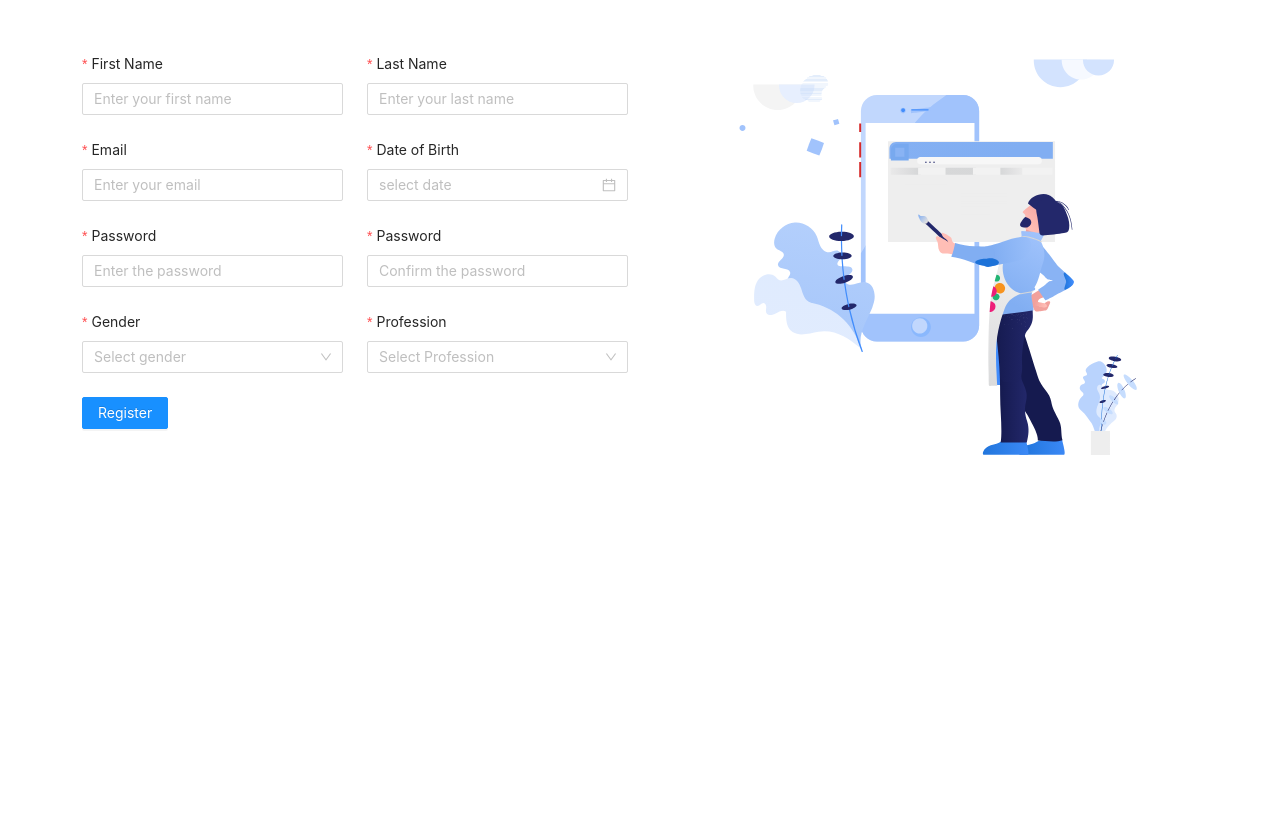
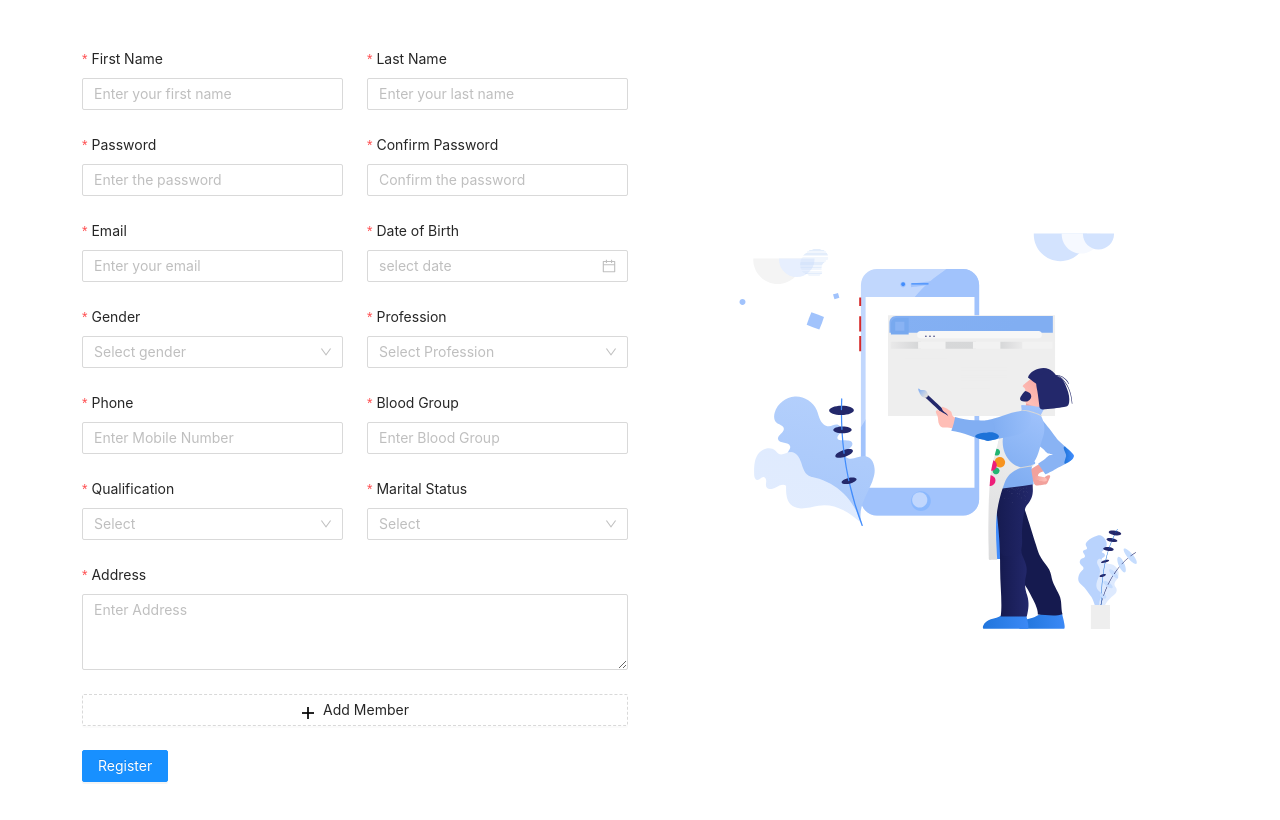
Before and after one commit to emwil23/sindhiSevaProject-Frontend, a React (Create React App) app: page /auth/register in a window 1280 px wide. Shown: the top 820 px of the page. Built offline with nearby package versions, Linux system fonts and the light colour scheme.

Commit message:
Add changes in register component

```diff
--- a/src/Components/pages/registerPage/index.tsx
+++ b/src/Components/pages/registerPage/index.tsx
@@ -1,7 +1,9 @@
 import  {FC} from 'react';
 import Lottie from 'lottie-react';
 import registrationLottie from '../../../assets/register.json';
-import { Button, DatePicker, Form, Input, Select } from "antd";
+import { Button, DatePicker, Form, Input, message, Select, Space } from "antd";
+import { MinusCircleOutlined, PlusOutlined } from "@ant-design/icons";
+import TextArea from "antd/lib/input/TextArea";
 
 const RegisterComponent: FC = () => {
   const onFinish = (values: any) => {
@@ -48,6 +50,62 @@ const RegisterComponent: FC = () => {
             <div className="row">
               <div className="col-md-6">
                 <Form.Item
+                  label="Password"
+                  name="password"
+                  rules={[
+                    {
+                      required: true,
+                      message: "Please enter the password",
+                      type: "string",
+                    },
+                    ({ getFieldValue }) => ({
+                      validator(_, value: string) {
+                        if (!value || value.length >= 6) {
+                          return Promise.resolve();
+                        }
+                        return Promise.reject(
+                          new Error("Password length should be more than 6!")
+                        );
+                      },
+                    }),
+                  ]}
+                >
+                  <Input placeholder="Enter the password" />
+                </Form.Item>
+              </div>
+              <div className="col-md-6">
+                <Form.Item
+                  label="Confirm Password"
+                  name="confirmPassword"
+                  dependencies={["password"]}
+                  hasFeedback
+                  rules={[
+                    {
+                      required: true,
+                      message: "Please enter same password",
+                      type: "string",
+                    },
+                    ({ getFieldValue }) => ({
+                      validator(_, value) {
+                        if (!value || getFieldValue("password") === value) {
+                          return Promise.resolve();
+                        }
+                        return Promise.reject(
+                          new Error(
+                            "The two passwords that you entered do not match!"
+                          )
+                        );
+                      },
+                    }),
+                  ]}
+                >
+                  <Input placeholder="Confirm the password" />
+                </Form.Item>
+              </div>
+            </div>
+            <div className="row">
+              <div className="col-md-6">
+                <Form.Item
                   label="Email"
                   name="email"
                   rules={[
@@ -77,38 +135,7 @@ const RegisterComponent: FC = () => {
                 </Form.Item>
               </div>
             </div>
-            <div className="row">
-              <div className="col-md-6">
-                <Form.Item
-                  label="Password"
-                  name="password"
-                  rules={[
-                    {
-                      required: true,
-                      message: "Please enter the password",
-                      type: "string",
-                    },
-                  ]}
-                >
-                  <Input placeholder="Enter the password" />
-                </Form.Item>
-              </div>
-              <div className="col-md-6">
-                <Form.Item
-                  label="Password"
-                  name="password"
-                  rules={[
-                    {
-                      required: true,
-                      message: "Please enter same password",
-                      type: "string",
-                    },
-                  ]}
-                >
-                  <Input placeholder="Confirm the password" />
-                </Form.Item>
-              </div>
-            </div>
+
             <div className="row">
               <div className="col-md-6">
                 <Form.Item
@@ -149,6 +176,164 @@ const RegisterComponent: FC = () => {
                 </Form.Item>
               </div>
             </div>
+            <div className="row">
+              <div className="col-md-6">
+                <Form.Item
+                  label="Phone "
+                  name="mobile"
+                  rules={[
+                    {
+                      required: true,
+                      message: "Please enter mobile number",
+                      type: "string",
+                    },
+                  ]}
+                >
+                  <Input placeholder="Enter Mobile Number" />
+                </Form.Item>
+              </div>
+              <div className="col-md-6">
+                <Form.Item
+                  label="Blood Group"
+                  name="blood"
+                  rules={[
+                    {
+                      required: true,
+                      message: "Please enter blood group",
+                      type: "string",
+                    },
+                  ]}
+                >
+                  <Input placeholder="Enter Blood Group" />
+                </Form.Item>
+              </div>
+            </div>
+            <div className="row">
+              <div className="col-md-6">
+                <Form.Item
+                  label="Qualification"
+                  name="qualification"
+                  rules={[
+                    {
+                      required: true,
+                      message: "Please enter qualification",
+                      type: "string",
+                    },
+                  ]}
+                >
+                  <Select placeholder="Select">
+                    <Select.Option value="10th">10th</Select.Option>
+                    <Select.Option value="12th">12th</Select.Option>
+                    <Select.Option value="graduate">Graduate</Select.Option>
+                    <Select.Option value="postgraduate">
+                      Post Graduate
+                    </Select.Option>
+                  </Select>
+                </Form.Item>
+              </div>
+              <div className="col-md-6">
+                <Form.Item
+                  label="Marital Status"
+                  name="maritalStatus"
+                  rules={[
+                    {
+                      required: true,
+                      message: "Please select marital status",
+                      type: "string",
+                    },
+                  ]}
+                >
+                  <Select placeholder="Select">
+                    <Select.Option value="married">Married</Select.Option>
+                    <Select.Option value="unmarried">Unmarried</Select.Option>
+                    <Select.Option value="divorce">Divorce</Select.Option>
+                    <Select.Option value="widow">Widow</Select.Option>
+                    <Select.Option value="widower">Widower</Select.Option>
+                  </Select>
+                </Form.Item>
+              </div>
+            </div>
+            <div>
+              <Form.Item
+                label="Address"
+                name="address"
+                rules={[
+                  {
+                    required: true,
+                    message: "Please enter address",
+                    type: "string",
+                  },
+                ]}
+              >
+                <TextArea rows={3} placeholder="Enter Address" />
+              </Form.Item>
+            </div>
+
+            <div>
+              <Form.List name="members">
+                {(fields, { add, remove }) => (
+                  <>
+                    {fields.map(({ key, name, ...restField }) => (
+                      <Space
+                        key={key}
+                        style={{ display: "flex", marginBottom: 8 }}
+                        align="baseline"
+                      >
+                        <Form.Item
+                          {...restField}
+                          name={[name, "relationId"]}
+                          rules={[
+                            {
+                              required: true,
+                              message: "Please enter member idhusband",
+                            },
+                          ]}
+                        >
+                          <Input placeholder="Enter Exsiting member id" />
+                        </Form.Item>
+
+                        <Form.Item
+                          {...restField}
+                          name={[name, "relationName"]}
+                          rules={[
+                            {
+                              required: true,
+                              message: "Please select relation",
+                            },
+                          ]}
+                        >
+                          <Select>
+                            <Select.Option value="father">Father</Select.Option>
+                            <Select.Option value="mother">Mother</Select.Option>
+                            <Select.Option value="husband">
+                              Husband
+                            </Select.Option>
+                            <Select.Option value="wife">Wife</Select.Option>
+                            <Select.Option value="sister">Sister</Select.Option>
+                            <Select.Option value="brother">
+                              Brother
+                            </Select.Option>
+                          </Select>
+                        </Form.Item>
+
+                        <MinusCircleOutlined onClick={() => remove(name)} />
+                      </Space>
+                    ))}
+                    <Form.Item>
+                      <Button
+                        type="dashed"
+                        onClick={() => add()}
+                        block
+                        icon={<PlusOutlined />}
+                      >
+                        Add Member
+                      </Button>
+                    </Form.Item>
+                  </>
+                )}
+              </Form.List>
+            </div>
+
             <div>
               <Form.Item>
                 <Button type="primary" htmlType="submit">
```
